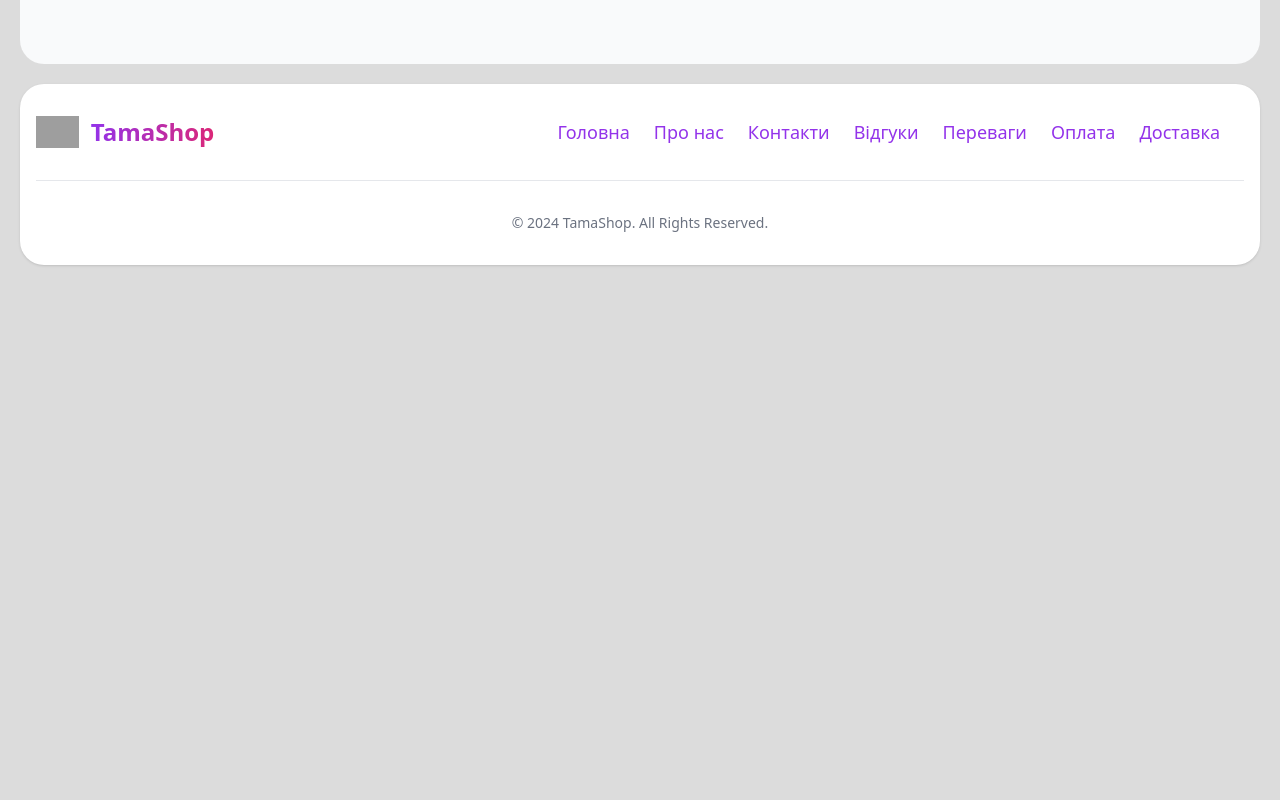
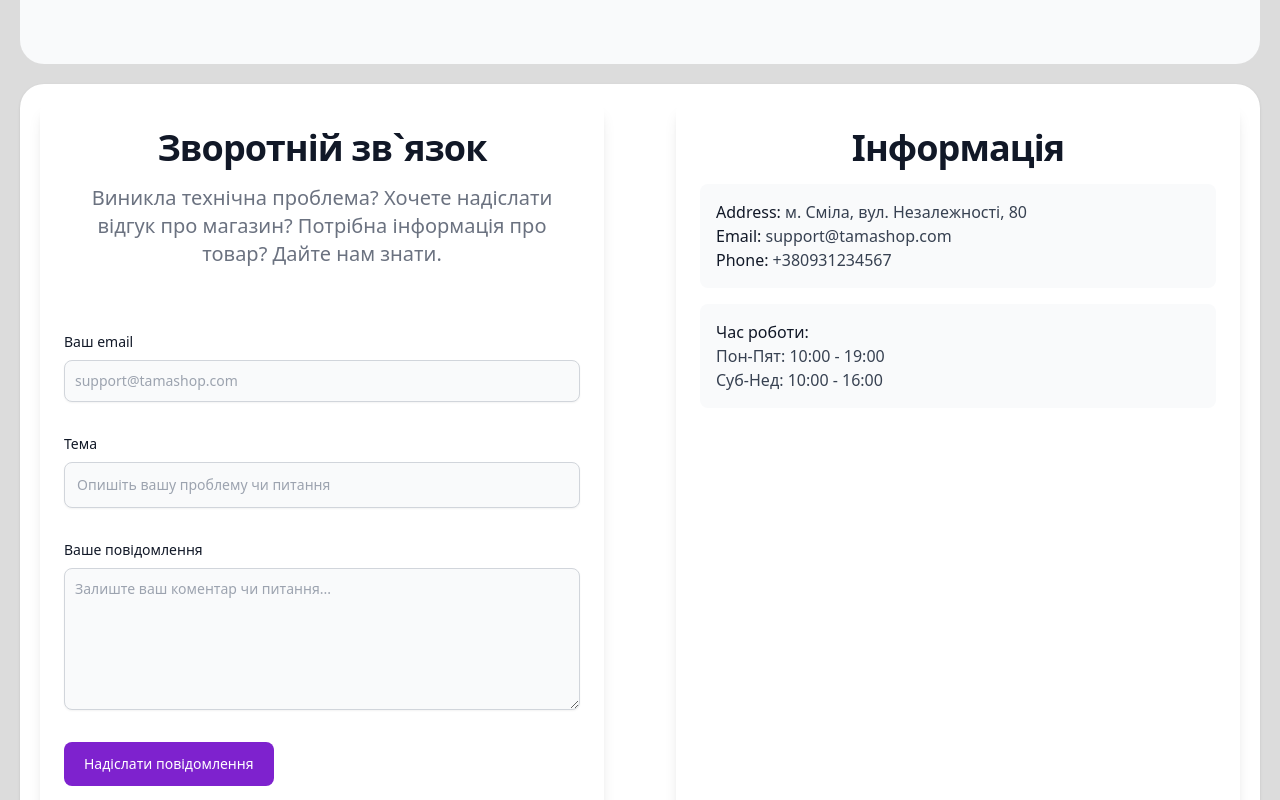
Before and after one commit to PelykhIhor/TamaShop, a Next.js app: page / in a window 1280 px wide. Shown: the part 1540-2340 px from the top of the page. Before the commit the page ends 1825 px from the top, so only its background shows below. Built offline with nearby package versions, Linux system fonts and the light colour scheme; grey boxes are pictures that could not be loaded.

Commit message:
Update Layout.js

```diff
--- a/src/components/Layout.js
+++ b/src/components/Layout.js
@@ -87,6 +87,54 @@ export default function Layout({ children }) {
         </div>
       )}
       {children}
+      <section className="bg-white rounded-3xl shadow dark:bg-gray-900 m-5">
+                <div className=" mx-auto grid grid-cols-1 md:grid-cols-2 gap-8">
+                    {/* Form Section */}
+                    <div className="bg-white dark:bg-gray-900 p-6 m-5 rounded-lg shadow-lg transform transition duration-500 hover:scale-105 hover:shadow-xl">
+                        <h2 className="mb-4 text-4xl tracking-tight font-extrabold text-center text-gray-900 dark:text-white">Зворотній зв`язок</h2>
+                        <p className="mb-8 lg:mb-16 font-light text-center text-gray-500 dark:text-gray-400 sm:text-xl">
+                            Виникла технічна проблема? Хочете надіслати відгук про магазин? Потрібна інформація про товар? Дайте нам знати.
+                        </p>
+                        <form action="#" className="space-y-8">
+                            <div>
+                                <label for="email" className="block mb-2 text-sm font-medium text-gray-900 dark:text-gray-300">Ваш email</label>
+                                <input type="email" id="email" className="shadow-sm bg-gray-50 border border-gray-300 text-gray-900 text-sm rounded-lg focus:ring-purple-500 focus:border-purple-500 block w-full p-2.5 dark:bg-gray-700 dark:border-gray-600 dark:placeholder-gray-400 dark:text-white dark:focus:ring-purple-500 dark:focus:border-purple-500 dark:shadow-sm-light" placeholder="support@tamashop.com" required/>
+                            </div>
+                            <div>
+                                <label for="subject" className="block mb-2 text-sm font-medium text-gray-900 dark:text-gray-300">Тема</label>
+                                <input type="text" id="subject" className="block p-3 w-full text-sm text-gray-900 bg-gray-50 rounded-lg border border-gray-300 shadow-sm focus:ring-purple-500 focus:border-purple-500 dark:bg-gray-700 dark:border-gray-600 dark:placeholder-gray-400 dark:text-white dark:focus:ring-purple-500 dark:focus:border-purple-500 dark:shadow-sm-light" placeholder="Опишіть вашу проблему чи питання" required/>
+                            </div>
+                            <div className="sm:col-span-2">
+                                <label for="message" className="block mb-2 text-sm font-medium text-gray-900 dark:text-gray-400">Ваше повідомлення</label>
+                                <textarea id="message" rows="6" className="block p-2.5 w-full text-sm text-gray-900 bg-gray-50 rounded-lg shadow-sm border border-gray-300 focus:ring-purple-500 focus:border-purple-500 dark:bg-gray-700 dark:border-gray-600 dark:placeholder-gray-400 dark:text-white dark:focus:ring-purple-500 dark:focus:border-purple-500" placeholder="Залиште ваш коментар чи питання..."></textarea>
+                            </div>
+                            <button type="submit" className="py-3 px-5 text-sm font-medium text-center text-white rounded-lg bg-purple-700 sm:w-fit hover:bg-purple-800 focus:ring-4 focus:outline-none focus:ring-purple-300 dark:bg-purple-600 dark:hover:bg-purple-700 dark:focus:ring-purple-800">
+                                Надіслати повідомлення
+                            </button>
+                        </form>
+                    </div>
+
+
+                    {/* Contact Info Section */}
+                    <div className="bg-white dark:bg-gray-900 p-6 m-5 rounded-lg shadow-lg transform transition duration-500 hover:scale-105 hover:shadow-xl">
+                        <h2 className="mb-4 text-4xl tracking-tight font-extrabold text-center text-gray-900 dark:text-white">Інформація</h2>
+                        <div className="p-4 bg-gray-50 dark:bg-gray-800 rounded-lg">
+                            <p className="font-light text-gray-700 dark:text-gray-300">
+                                <strong className="text-gray-900 dark:text-white">Address:</strong> м. Сміла, вул. Незалежності, 80<br/>
+                                <strong className="text-gray-900 dark:text-white">Email:</strong> support@tamashop.com<br/>
+                                <strong className="text-gray-900 dark:text-white">Phone:</strong> +380931234567
+                            </p>
+                        </div>
+                        <div className="mt-4 p-4 bg-gray-50 dark:bg-gray-800 rounded-lg">
+                            <p className="font-light text-gray-700 dark:text-gray-300">
+                                <strong className="text-gray-900 dark:text-white">Час роботи:</strong><br/>
+                                Пон-Пят: 10:00 - 19:00<br/>
+                                Суб-Нед: 10:00 - 16:00
+                            </p>
+                        </div>
+                    </div>
+                </div>
+            </section>
       <Footer />
       <Script src="https://cdn.jsdelivr.net/npm/flowbite@2.5.1/dist/flowbite.min.js" strategy="lazyOnload" />
     </main>
```
